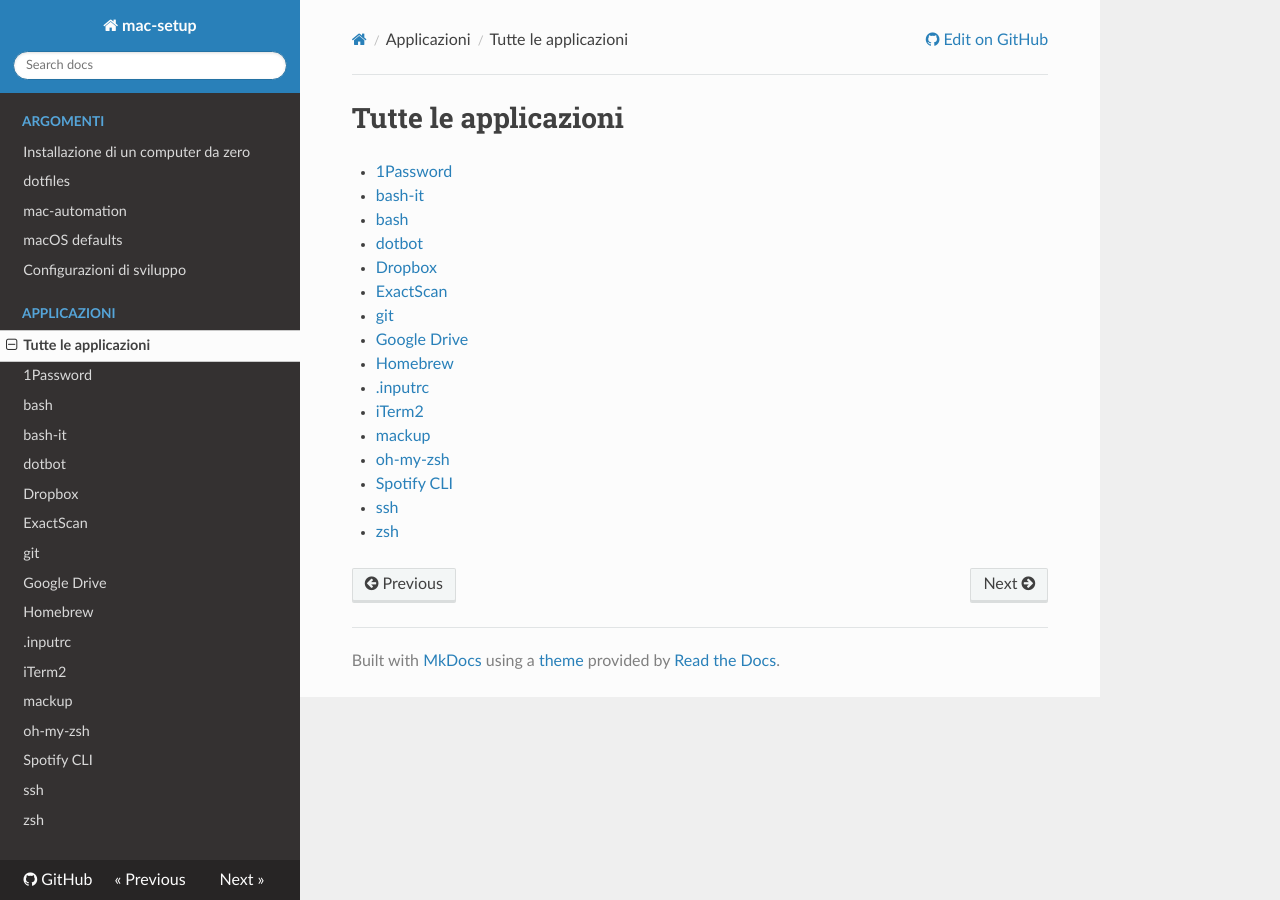
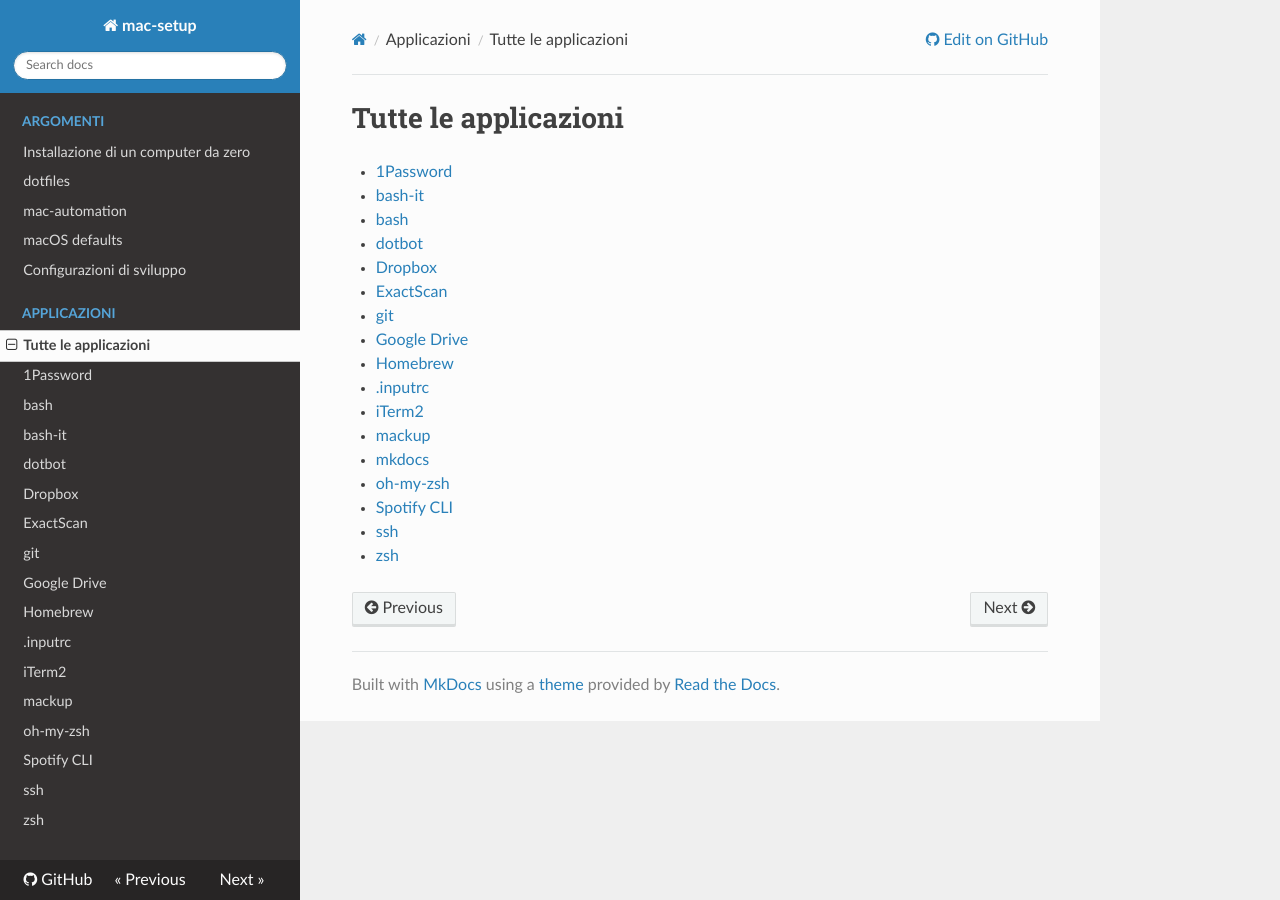
Before and after one commit to magobaol/mac-setup, an MkDocs documentation site: the page built from docs/applications/index.md, in a window 1280 px wide. Built offline with MkDocs 1.6.1, drawn with Linux system fonts in a browser that asks for light colours; nearby versions of some CDN libraries.

Commit message:
Enable admonition markdown extension to use notes block inside markdown pages

```diff
--- a/docs/applications/index.md
+++ b/docs/applications/index.md
@@ -12,6 +12,7 @@
 - [.inputrc](inputrc.md)
 - [iTerm2](iterm2.md)
 - [mackup](mackup.md)
+- [mkdocs](mkdocs.md)
 - [oh-my-zsh](oh-my-zsh.md)
 - [Spotify CLI](spotify-cli.md)
 - [ssh](ssh.md)
--- a/mkdocs.yml
+++ b/mkdocs.yml
@@ -6,7 +6,9 @@ theme:
   highlightjs: true
   hljs_languages:
     - php
-    - rust
+    - yaml
+markdown_extensions:
+  - admonition
 nav:
   - Argomenti:
     - topics/mac-installation.md
```
